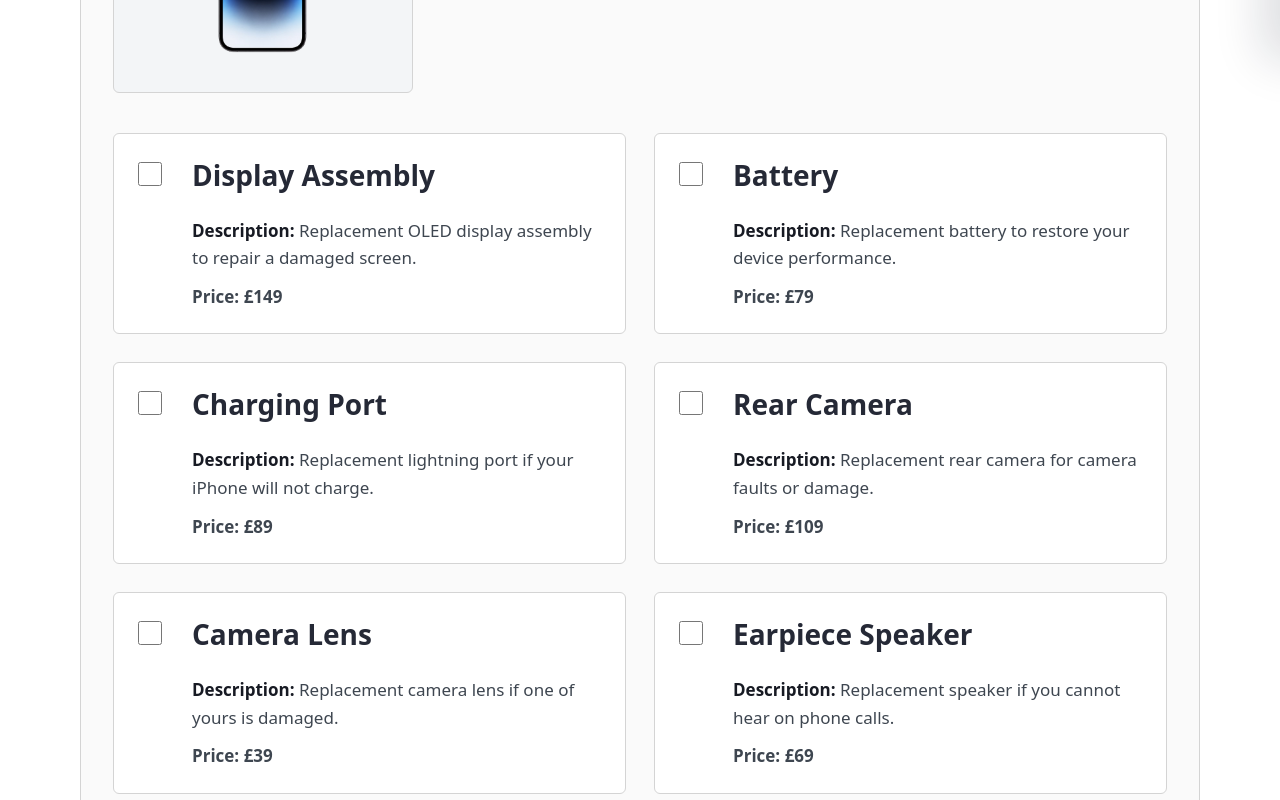
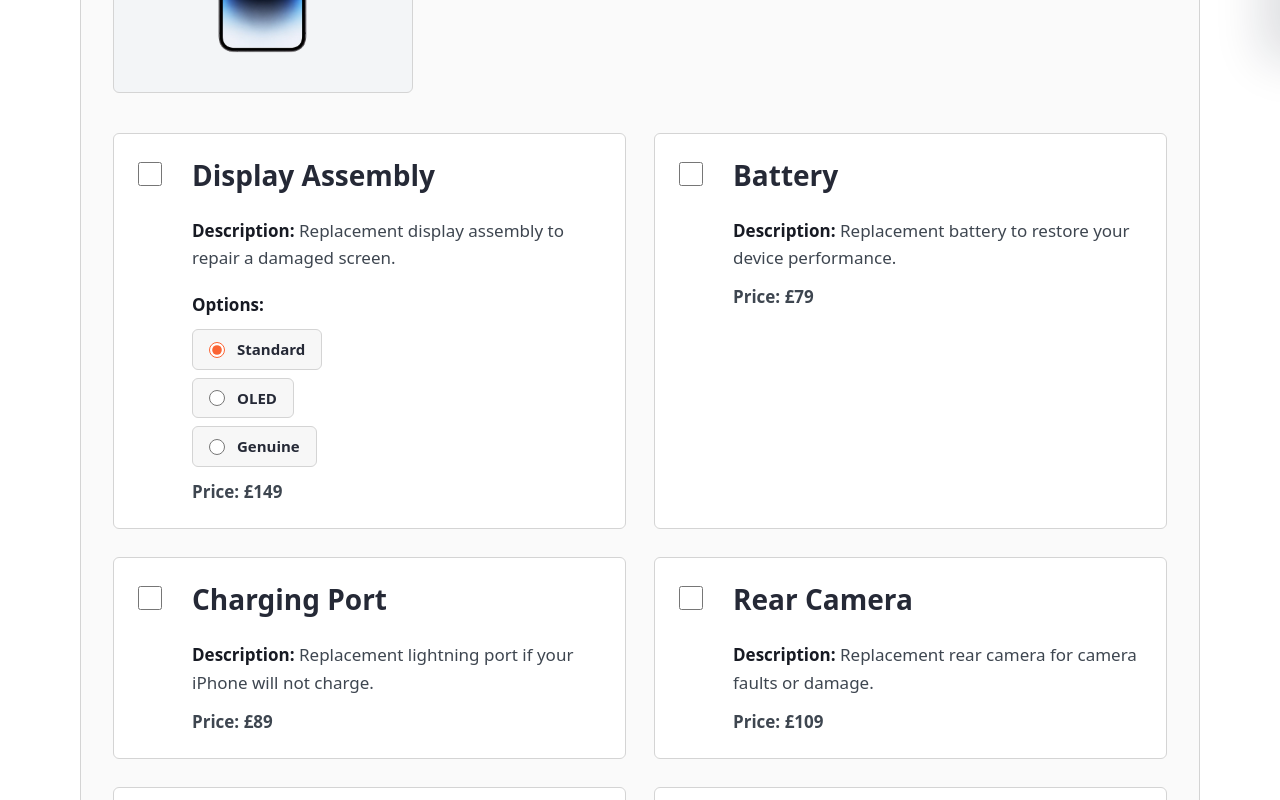
Before and after one commit to Ammar2708/gadget, a React (Vite) app: page /detail in a window 1280 px wide. Shown: the part 740-1540 px from the top of the page. Built offline with nearby package versions, Linux system fonts and the light colour scheme.

Commit message:
Update service components and UI iconography

```diff
--- a/src/data/repairDetails.js
+++ b/src/data/repairDetails.js
@@ -1601,7 +1601,8 @@ export const modelFamilies = {
 export const iphoneRepairOptions = [
   {
     title: "Display Assembly",
-    description: "Replacement OLED display assembly to repair a damaged screen.",
+    description: "Replacement display assembly to repair a damaged screen.",
+    variants: ["Standard", "OLED", "Genuine"],
     price: "£149",
   },
   {
@@ -1703,6 +1704,7 @@ export const ipadRepairOptions = [
   {
     title: "Display Assembly",
     description: "Replacement display assembly for damaged screens or display faults.",
+    variants: ["Standard", "OLED", "Genuine"],
     price: "£139",
   },
   {
@@ -1764,6 +1766,7 @@ export const macRepairOptions = [
   {
     title: "Display Assembly",
     description: "Mac display replacement for cracked, flickering or faulty screens.",
+    variants: ["Standard", "OLED", "Genuine"],
     price: "£189",
   },
   {
--- a/src/index.css
+++ b/src/index.css
@@ -36,12 +36,18 @@
 }
 
 @layer components {
-  .rmg-model-card h3 {
+  .rmg-model-card h3,
+  .rmg-refurb-front-copy h3,
+  .rmg-refurb-front-copy p {
     margin-top: 1rem;
     font-size: 1.125rem !important;
     font-weight: 800;
     line-height: 1.2;
     color: #050505;
+  }
+
+  .rmg-refurb-front-copy p {
+    margin-top: 0.75rem;
   }
 }
 
@@ -175,16 +181,18 @@
     justify-content: center !important;
     border-radius: 0.5rem;
     background: #f4f7f8;
-    padding: 1rem !important;
+    padding: 1.15rem !important;
   }
 
   .rmg-model-card img {
-    max-height: 76%;
-    max-width: 82%;
+    max-height: 66%;
+    max-width: 72%;
     object-fit: contain;
   }
 
-  .rmg-model-card h3 {
+  .rmg-model-card h3,
+  .rmg-refurb-front-copy h3,
+  .rmg-refurb-front-copy p {
     margin-top: 0.35rem !important;
     font-size: clamp(0.72rem, 3.2vw, 0.9rem) !important;
     line-height: 1.2 !important;
@@ -218,12 +226,12 @@
     min-height: 0 !important;
     border-radius: 0.5rem;
     background: #f4f7f8 !important;
-    padding: 1rem !important;
+    padding: 1.15rem !important;
   }
 
   .rmg-refurb-media img {
-    max-height: 78%;
-    max-width: 82%;
+    max-height: 66%;
+    max-width: 72%;
   }
 
   .rmg-refurb-front-copy {
@@ -232,15 +240,10 @@
 
   .rmg-refurb-front-copy h3 {
     margin: 0 !important;
-    font-size: clamp(0.72rem, 3.2vw, 0.9rem) !important;
-    line-height: 1.2 !important;
-    color: #050505;
   }
 
   .rmg-refurb-front-copy p {
     margin-top: 0.25rem !important;
-    font-size: clamp(0.68rem, 2.9vw, 0.8rem) !important;
-    line-height: 1.2 !important;
   }
 
   .rmg-refurb-hint {
--- a/src/pages/RepairDetail.jsx
+++ b/src/pages/RepairDetail.jsx
@@ -9,6 +9,7 @@ const RepairDetail = () => {
   const detail = repairDetails[slug] || repairDetails["iphone-14-pro-max-repairs"];
   const options = useMemo(() => getRepairOptions(detail.category), [detail]);
   const [selected, setSelected] = useState([]);
+  const [selectedVariants, setSelectedVariants] = useState({});
   const backLinks = {
     samsung: "/samsung repairs",
     ipad: "/ipad repair",
@@ -18,18 +19,51 @@ const RepairDetail = () => {
     ipod: "/ipod repair",
   };
 
-  const toggleOption = (title) => {
+  const toggleOption = (option) => {
+    setSelected((current) => {
+      const isSelected = current.includes(option.title);
+
+      if (isSelected) {
+        setSelectedVariants((variants) => {
+          const next = { ...variants };
+          delete next[option.title];
+          return next;
+        });
+        return current.filter((item) => item !== option.title);
+      }
+
+      if (option.variants) {
+        setSelectedVariants((variants) => ({
+          ...variants,
+          [option.title]: variants[option.title] || option.variants[0],
+        }));
+      }
+
+      return [...current, option.title];
+    });
+  };
+
+  const chooseVariant = (option, variant) => {
+    setSelectedVariants((current) => ({ ...current, [option.title]: variant }));
     setSelected((current) =>
-      current.includes(title)
-        ? current.filter((item) => item !== title)
-        : [...current, title]
+      current.includes(option.title) ? current : [...current, option.title]
     );
   };
 
   const submitBooking = () => {
-    const selectedIssues = options.filter((option) =>
-      selected.includes(option.title)
-    );
+    const selectedIssues = options
+      .filter((option) => selected.includes(option.title))
+      .map((option) => {
+        if (!option.variants) return option;
+
+        const variant = selectedVariants[option.title] || option.variants[0];
+
+        return {
+          ...option,
+          selectedVariant: variant,
+          title: `${option.title} - ${variant}`,
+        };
+      });
 
     if (selectedIssues.length === 0) return;
 
@@ -97,18 +131,20 @@ const RepairDetail = () => {
               const checked = selected.includes(option.title);
 
               return (
-                <label
+                <div
                   key={option.title}
                   className={`grid cursor-pointer grid-cols-[34px_1fr] gap-5 rounded-md border bg-white p-5 transition-colors duration-200 sm:p-6 ${
                     checked
                       ? "border-[#fb6433] bg-[#fff7f3]"
                       : "border-neutral-300 hover:border-[#fb6433]/60"
                   }`}
+                  onClick={() => toggleOption(option)}
                 >
                   <input
                     type="checkbox"
                     checked={checked}
-                    onChange={() => toggleOption(option.title)}
+                    onChange={() => toggleOption(option)}
+                    onClick={(event) => event.stopPropagation()}
                     className="mt-1 h-6 w-6 accent-[#fb6433]"
                   />
                   <span>
@@ -121,11 +157,37 @@ const RepairDetail = () => {
                       </span>{" "}
                       {option.description}
                     </span>
+                    {option.variants && (
+                      <span className="mt-5 block">
+                        <span className="mb-3 block text-[16px] font-extrabold text-[#171a23] sm:text-[17px]">
+                          Options:
+                        </span>
+                        {option.variants.map((variant) => (
+                          <label
+                            key={variant}
+                            className="mb-2 flex w-fit cursor-pointer items-center gap-3 rounded-md border border-neutral-300 bg-[#f7f7f7] px-4 py-2 text-[15px] font-bold text-[#252936]"
+                            onClick={(event) => event.stopPropagation()}
+                          >
+                            <input
+                              type="radio"
+                              name={`${slug || detail.title}-${option.title}`}
+                              checked={
+                                (selectedVariants[option.title] ||
+                                  option.variants[0]) === variant
+                              }
+                              onChange={() => chooseVariant(option, variant)}
+                              className="h-4 w-4 accent-[#fb6433]"
+                            />
+                            {variant}
+                          </label>
+                        ))}
+                      </span>
+                    )}
                     <span className="mt-3 block text-[16px] font-semibold text-[#3e4650] sm:text-[17px]">
                       Price: {option.price}
                     </span>
                   </span>
-                </label>
+                </div>
               );
             })}
           </div>
```
Also changed, not shown: public/pic1.jpeg (added), public/pic2.jpeg (added).
